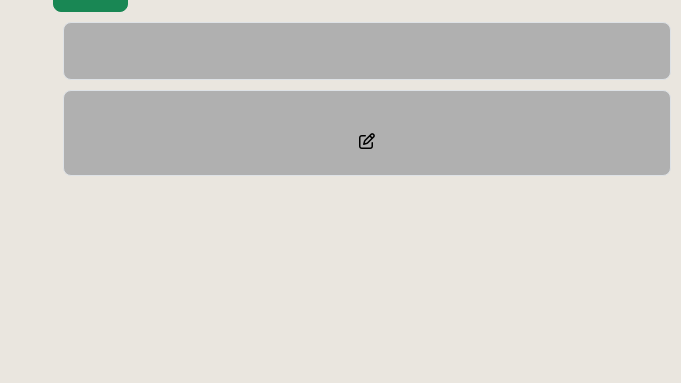
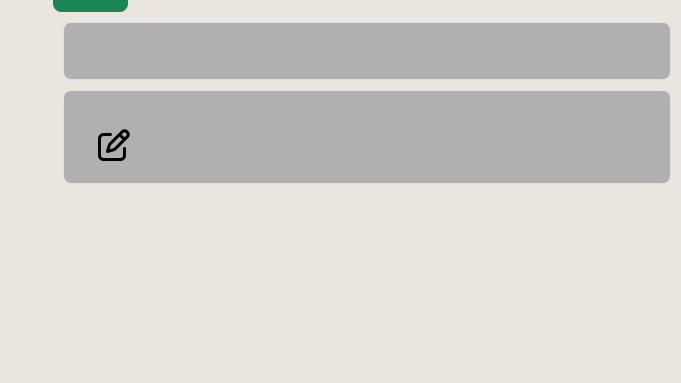
Before and after one commit to danainan/django_project, a Django app: page /ocr/ in a window 1280 px wide. Shown: the part 434-817 px from the top of the page, without its empty margins (599-1280 px from the left). Run offline with Django 4.2, Linux system fonts and the light colour scheme; some libraries are stand-ins or nearby versions.

Commit message:
main lasted

```diff
--- a/ocr/templates/index.html
+++ b/ocr/templates/index.html
@@ -159,10 +159,17 @@
                     </div>
                 </div>
                 <div class="row border">
-                    <div id="text-container">
-                        <p id="tag"></p>
+                    <div class="col-6">
+                        <div id="text-container">
+                            <form action="edit_name" method="post">
+                                {% csrf_token %}
+                                <p id="tag"></p>
+                                <button style="background-color: #ff000000; border-color: #5e525200;display: flex;  justify-content: flex-end;">
+                                    <i class="fa fa-pencil-square-o " aria-hidden="true" style="font-size: 2em;"></i>
+                                </button>
+                            </form>
+                        </div>
                     </div>
-                    <button style="background-color: #ff000000; border-color: #5e525200;"><i class="fa fa-pencil-square-o" aria-hidden="true"></i></button>
                 </div>
             </div>
 
```
Also changed, not shown: ocr/media/capture.jpg.
